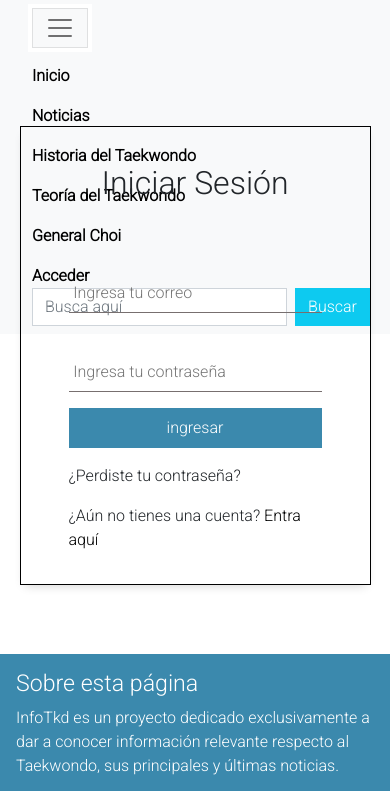
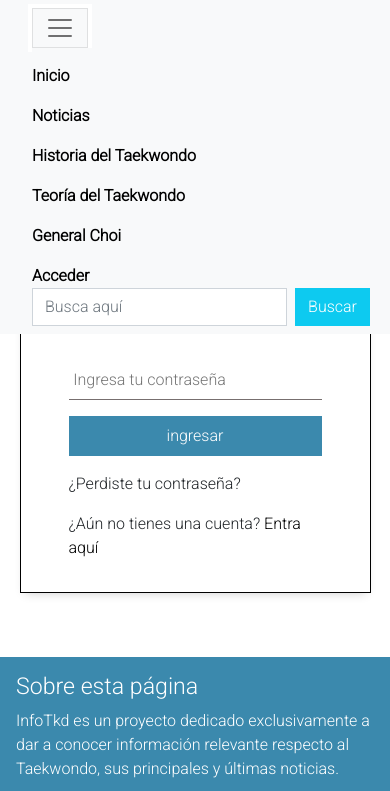
Before and after one commit to Esteban-Olguin/infotkd, a website: page pages/acceder.html in a window 390 px wide. Both pictures are taken after a click on the button "Toggle navigation". Shown: the top 791 px of the page. Drawn offline with nearby package versions, Linux system fonts and the light colour scheme.

Commit message:
Se corrigió incompatibilidad entre el form y la navegación

```diff
--- a/pages/acceder.html
+++ b/pages/acceder.html
@@ -24,7 +24,7 @@
     <link rel="stylesheet" href="https://cdnjs.cloudflare.com/ajax/libs/animate.css/4.1.1/animate.min.css"/>
 </head>
 
-<body>
+<body class="animate__animated animate__fadeIn">
 
 <!-- NAVEGACIÓN -->
 <header class="header">
@@ -33,7 +33,7 @@
             <button class="navbar-toggler" type="button" data-bs-toggle="collapse" data-bs-target="#navbarSupportedContent" aria-controls="navbarSupportedContent" aria-expanded="false" aria-label="Toggle navigation">
             <span class="navbar-toggler-icon"></span>
             </button>
-            <div class="collapse navbar-collapse" id="navbarSupportedContent">
+            <div class="collapse navbar-collapse text-bg-light" id="navbarSupportedContent">
                 <ul class="navbar__logo pt-2">
                     <li>
                         <a href="../index.html"><img src="../resources/logos/favicon-32x32.png" alt="Logo InfoTkd"></a>
@@ -69,8 +69,7 @@
 </header>
 
 <main>
-    <div class="ingresar animate__animated animate__fadeIn">
-        <form class="form">
+    <form class="form">
             <h1 class="form__titulo">Iniciar Sesión</h1>
             <div class="form__container">
                 <div class="form__grupo">
@@ -85,9 +84,16 @@
                 <p>¿Perdiste tu contraseña?</p>
                 <p class="form__p">¿Aún no tienes una cuenta? <a href="./crear_cuenta.html">Entra aquí</a></p>
             </div>
-        </form>
+    </form>
+
+</main>
+
+
+<!-- <main>
+    <div class="ingresar">
+
     </div>
-</main>
+</main> -->
 
 <!-- FOOTER -->
 <footer class="footer">
--- a/sass/style.scss
+++ b/sass/style.scss
@@ -174,7 +174,7 @@ a {
 }
 
 .form {
-    margin: auto;
+    margin: 4rem auto;
     padding: 1rem 3rem;
     border: 1px solid #000;
     width: 90%;
@@ -196,7 +196,6 @@ a {
     }
 
     &__grupo {
-        position: relative;
         color: $color-oscuro;
         margin-bottom: 1rem;
     }
```
Also changed, not shown: index.html (+1 -1 lines), pages/crear_cuenta.html (+1 -1 lines), pages/teoria.html (+1 -1 lines), css/styles.css.
